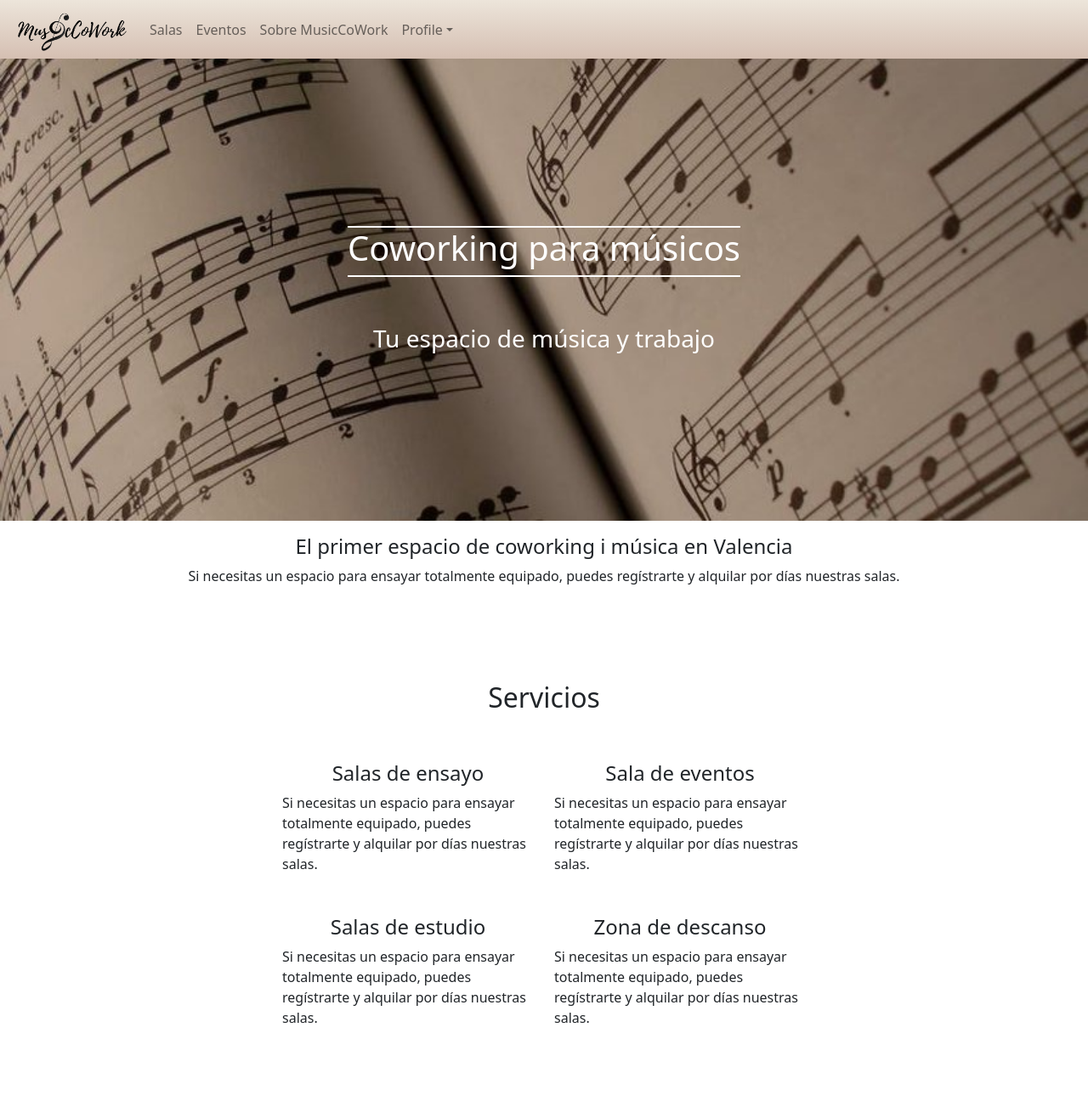
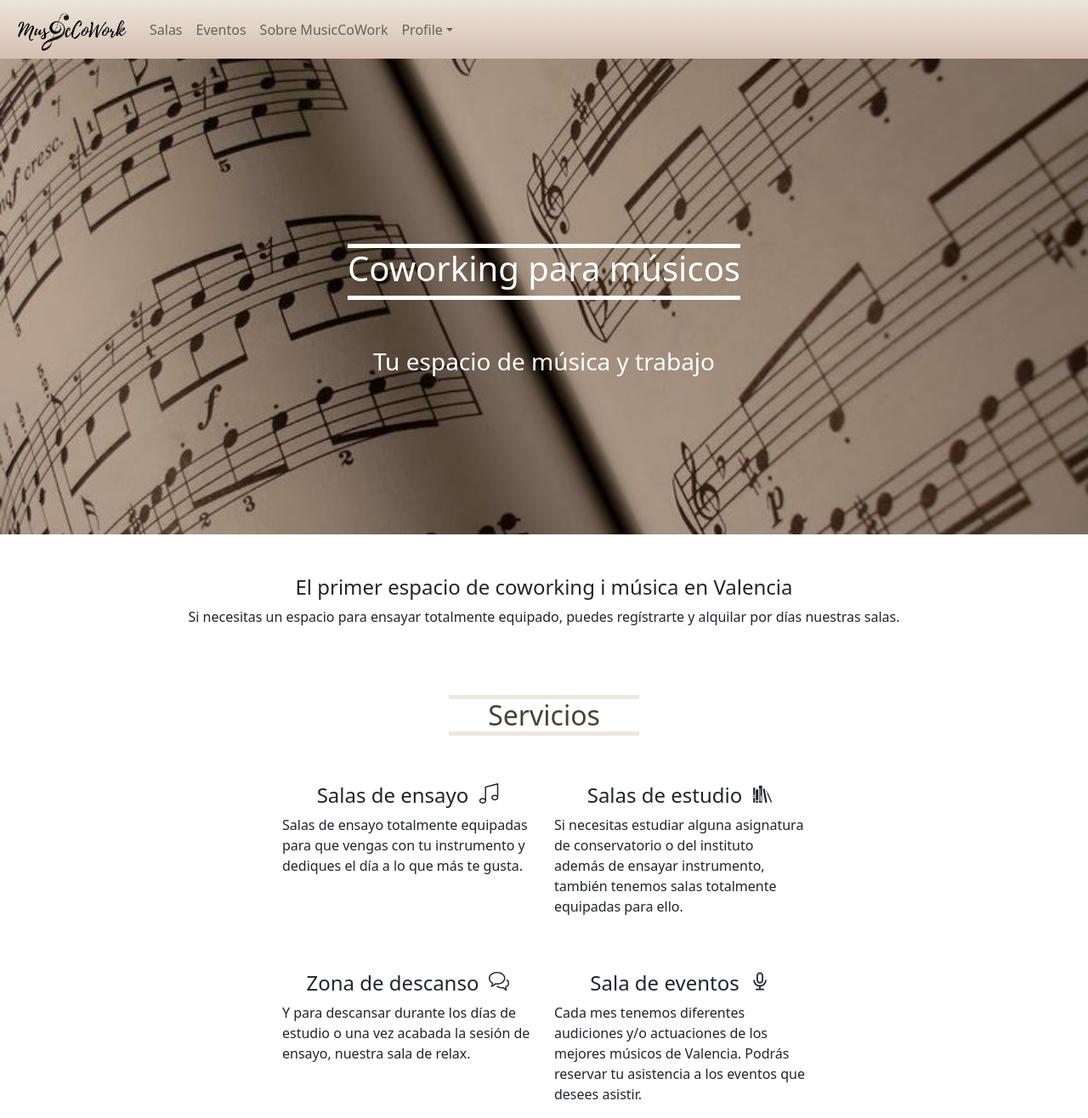
Before and after one commit to Ainamoreno/PF_MusicCoWork_front, a React (Create React App) app: page / in a window 1280 px wide. Shown: the whole page at 85% size. Before the commit the page ends 1226 px from the top, so only its background shows below. Built offline with nearby package versions, Linux system fonts and the light colour scheme.

Commit message:
Modifico y mejoro estilos de la pantalla home

```diff
--- a/package.json
+++ b/package.json
@@ -10,6 +10,7 @@
     "react": "^18.2.0",
     "react-bootstrap": "^2.7.0",
     "react-dom": "^18.2.0",
+    "react-icons": "^4.7.1",
     "react-router-dom": "^6.6.1",
     "react-scripts": "5.0.1",
     "sass": "^1.57.1",
--- a/src/containers/Home/Home.jsx
+++ b/src/containers/Home/Home.jsx
@@ -3,13 +3,17 @@ import { Col, Container, Row } from "react-bootstrap";
 import "./Home.scss";
 import imgLibro from "./../../img/libro.jpg";
 
+import { SlMusicToneAlt } from "react-icons/sl";
+import { SlBubbles } from "react-icons/sl";
+import { GiBookshelf } from "react-icons/gi";
+import { AiOutlineAudio } from "react-icons/ai";
+
 function Home() {
   return (
     <Container fluid>
-      <Row className="rowTitle mb-5">
+      <Row className="rowTitle ">
         <Col className="p-0 d-flex justify-content-center colImg">
-          <img className="imgPrin" alt="" src={imgLibro}></img>
-          <div className="pt-5">
+          <div className="pt-5 divTitle">
             <h1 className="pb-2 titleHome">Coworking para músicos</h1>
           </div>
           <div className="pt-5">
@@ -17,8 +21,10 @@ function Home() {
           </div>
         </Col>
       </Row>
-      <Row>
-        <Col className="mb-5">
+
+      <Row className="secondRow">
+        <Col className="mt-5 mb-3">
+
           <div>
             <h4 className="d-flex justify-content-center">
               El primer espacio de coworking i música en Valencia
@@ -31,38 +37,54 @@ function Home() {
         </Col>
       </Row>
       <Row className="d-flex justify-content-center">
-        <div className="mt-5">
-          <h2 className="d-flex justify-content-center">Servicios</h2>
+        <div className="mt-5 d-flex justify-content-center">
+          <h2 className="d-flex justify-content-center titleServicios">Servicios </h2>
         </div>
-        <Col className="col-3">
+        <Col xs={12} md={3}>
           <div className="mt-5">
-            <h4 className="d-flex justify-content-center">Salas de ensayo</h4>
+            <h4 className="d-flex justify-content-center">
+              Salas de ensayo <SlMusicToneAlt className="icon" />{" "}
+            </h4>
             <p className="d-flex justify-content-center">
-              Si necesitas un espacio para ensayar totalmente equipado, puedes
-              regístrarte y alquilar por días nuestras salas.
+              Salas de ensayo totalmente equipadas para que vengas con tu
+              instrumento y dediques el día a lo que más te gusta.
             </p>
           </div>
+          </Col>
+          <Col xs={12} md={3}> <div className="mt-5">
+            <h4 className="d-flex justify-content-center">
+              Salas de estudio <GiBookshelf className="icon" />
+            </h4>
+            <p className="d-flex justify-content-center">
+              Si necesitas estudiar alguna asignatura de conservatorio o del
+              instituto además de ensayar instrumento, también tenemos salas
+              totalmente equipadas para ello.
+            </p>
+          </div></Col>
+
+        </Row>
+        <Row className="d-flex justify-content-center">
+        <Col xs={12} md={3}>
           <div className="mt-5">
-            <h4 className="d-flex justify-content-center">Salas de estudio</h4>
+            <h4 className="d-flex justify-content-center">
+              Zona de descanso <SlBubbles className="icon" />
+            </h4>
             <p className="d-flex justify-content-center">
-              Si necesitas un espacio para ensayar totalmente equipado, puedes
-              regístrarte y alquilar por días nuestras salas.
+              Y para descansar durante los días de estudio o una vez acabada la
+              sesión de ensayo, nuestra sala de relax.
             </p>
           </div>
+
         </Col>
-        <Col className="col-3">
-          <div className="mt-5">
-            <h4 className="d-flex justify-content-center">Sala de eventos</h4>
+        <Col xs={12} md={3}>
+        <div className="mt-5">
+            <h4 className="d-flex justify-content-center">
+              Sala de eventos <AiOutlineAudio className="icon" />{" "}
+            </h4>
             <p className="d-flex justify-content-center">
-              Si necesitas un espacio para ensayar totalmente equipado, puedes
-              regístrarte y alquilar por días nuestras salas.
-            </p>
-          </div>
-          <div className="mt-5">
-            <h4 className="d-flex justify-content-center">Zona de descanso</h4>
-            <p className="d-flex justify-content-center">
-              Si necesitas un espacio para ensayar totalmente equipado, puedes
-              regístrarte y alquilar por días nuestras salas.
+              Cada mes tenemos diferentes audiciones y/o actuaciones de los
+              mejores músicos de Valencia. Podrás reservar tu asistencia a los
+              eventos que desees asistir.
             </p>
           </div>
         </Col>
--- a/src/containers/Home/Home.scss
+++ b/src/containers/Home/Home.scss
@@ -1,13 +1,9 @@
+.colImg {
+  padding: 0 !important;
+  flex-direction: column;
+  align-items: center;
 
-.colImg{
-    height: 32em;
-    padding: 0 !important;
-    flex-direction: column;
-    align-items: center;
-}
-
-.titleHome{
-
+  .titleHome {
     display: flex;
     justify-content: center;
     align-items: center;
@@ -18,17 +14,28 @@
     width: max-content;
     color: white;
 
-    border-top: 2px solid white;
-    border-bottom: 2px solid white;
+    border-top: 5px solid white;
+    border-bottom: 5px solid white;
+  }
 
+  .subTitle {
+    color: white;
+  }
 }
 
-.subTitle{
-    color: white;
+.icon {
+  margin-left: 0.5em;
 }
 
-.imgPrin{
-    position: absolute;
-    width: 100%;
-    z-index: -1;
+.titleServicios {
+  width: 7em;
+  border-top: 5px solid #e4d6c393;
+  border-bottom: 5px solid #e4d6c393;
+  color: #4b4133;
 }
+
+.rowTitle {
+  height: 35em;
+  background-image: url("./../../img/libro.jpg");
+  background-size: cover;
+}
```
Also changed, not shown: 1 other file (tests, documents, lock files or other folders).
